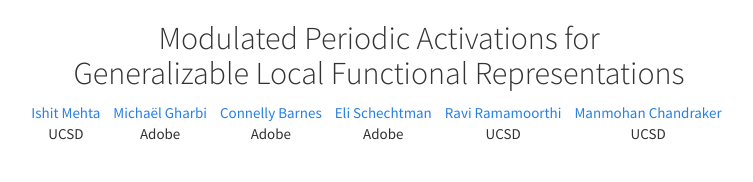
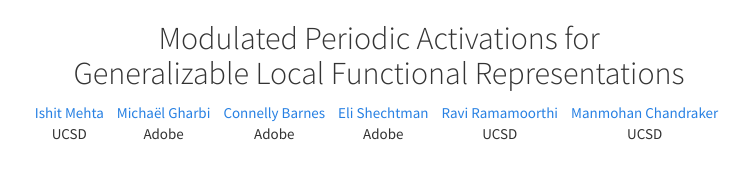
Before and after one commit to ishit/modsine, a plain HTML site: page index.html in a window 1280 px wide. Shown: the top 182 px of the page, 261-1014 px from the left. Drawn offline with nearby package versions, Linux system fonts and the light colour scheme; some packages are replaced by stand-ins of ours; a script that the page names is missing.

Commit message:
Update index.html

```diff
--- a/index.html
+++ b/index.html
@@ -56,7 +56,7 @@
                     </li>
                     <li>
                         <a href="https://research.adobe.com/person/eli-shechtman/">
-                            Eli Schechtman
+                            Eli Shechtman
                         </a>
                         </br>Adobe
                     </li>
```
